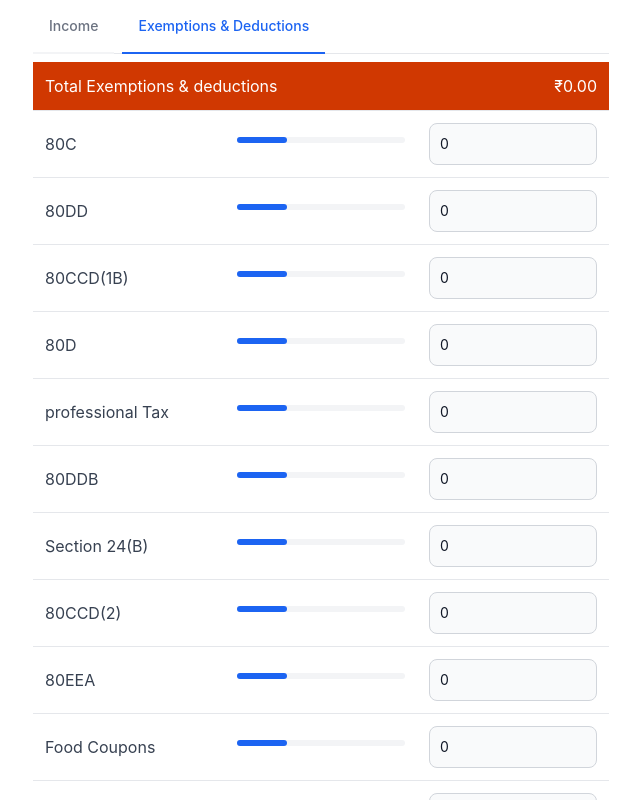
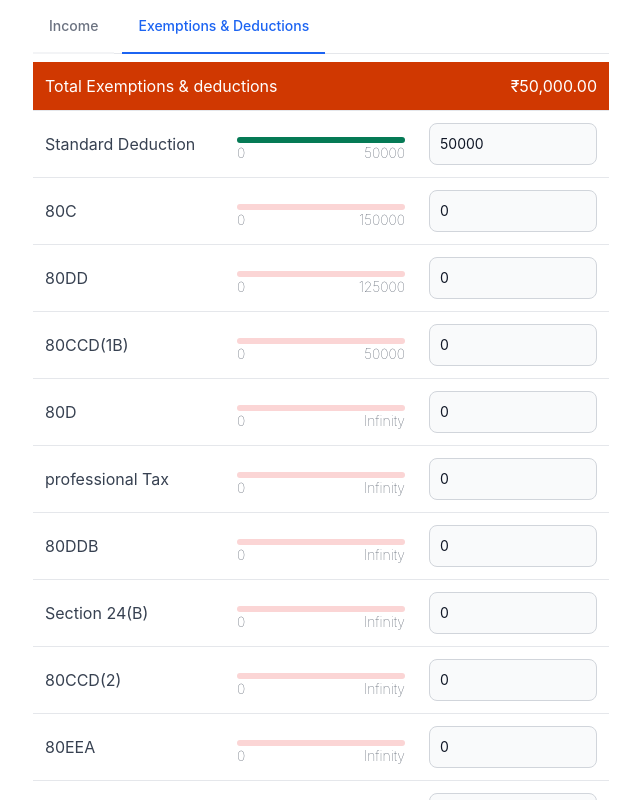
Before and after one commit to jayakrishnancn/easytax, a React (Create React App) app: page / in a window 1280 px wide. Both pictures are taken after a click on the tab "Exemptions & Deductions". Shown: the top 800 px of the page, without its empty margins (319-959 px from the left). Built offline with nearby package versions, Linux system fonts and the light colour scheme.

Commit message:
added SD and intial sort of exemptions tab

```diff
--- a/src/components/Input/index.tsx
+++ b/src/components/Input/index.tsx
@@ -3,10 +3,17 @@ interface Props {
   value: number | string;
   min?: number;
   max?: number;
+  disabled?: boolean;
 }
 
 function Input(props: Props) {
-  const { onChange = () => {}, min = 0, max = Infinity, ...rest } = props;
+  const {
+    onChange = () => {},
+    min = 0,
+    max = Infinity,
+    disabled = false,
+    ...rest
+  } = props;
 
   const validField = (value: number) => {
     if (isNaN(value)) {
@@ -24,6 +31,7 @@ function Input(props: Props) {
       autoComplete="off"
       className="bg-gray-50 border border-gray-300 text-gray-900 text-sm rounded-lg focus:ring-blue-500 focus:border-blue-500 block w-full p-2.5 dark:bg-gray-700 dark:border-gray-600 dark:placeholder-gray-400 dark:text-white dark:focus:ring-blue-500 dark:focus:border-blue-500 "
       placeholder="0"
+      disabled={disabled}
       {...rest}
       onChange={(e) => {
         const value = Number(e.target.value);
--- a/src/components/Progressbar/index.tsx
+++ b/src/components/Progressbar/index.tsx
@@ -18,19 +18,23 @@ function ProgressBar(props: Props) {
     colorClass = "bg-red-600";
   }
   let trackColor = "bg-red-200";
-  if (current != 0) {
+  if (current !== 0) {
     trackColor = "bg-gray-100";
   }
   return (
-    <div
-      className={
-        "w-full mt-2 rounded-full h-1.5 mb-4 dark:bg-gray-700 " + trackColor
-      }
-    >
-      <div
-        className={"h-1.5 rounded-full dark:bg-gray-300 " + colorClass}
-        style={{ width }}
-      ></div>
+    <div className="w-full mt-2 relative  mb-4">
+      <div className={"rounded-full h-1.5  dark:bg-gray-700 " + trackColor}>
+        <div
+          className={
+            "transition-all h-1.5 rounded-full dark:bg-gray-300 " + colorClass
+          }
+          style={{ width }}
+        ></div>
+      </div>
+      <div className="text-sm absolute w-full font-thin flex justify-between">
+        <span>0</span>
+        <span>{max || Infinity}</span>
+      </div>
     </div>
   );
 }
--- a/src/constants/exemptionFields.ts
+++ b/src/constants/exemptionFields.ts
@@ -1,16 +1,17 @@
 import { ExemptionFieldsEnum } from "../enum/exemptionFields";
 import { Exemption } from "./../type/exemptions";
 export const STANDARD_DEDUCTION = {
-  title: "Standard Deduction",
+  title: ExemptionFieldsEnum["Standard Deduction"],
   min: 50_000,
   max: 50_000,
   isDisabled: true,
   value: 50_000,
 };
 
-export const HRA = { title: "HRA" };
+export const HRA = { title: ExemptionFieldsEnum["HRA"] };
 
 export const EXEMPTIONS: Exemption[] = [
+  STANDARD_DEDUCTION,
   {
     title: ExemptionFieldsEnum["80C"],
     details: "LIC,PPF,EPF,NPS",
--- a/src/enum/exemptionFields.ts
+++ b/src/enum/exemptionFields.ts
@@ -1,4 +1,6 @@
 export enum ExemptionFieldsEnum {
+  "Standard Deduction" = "Standard Deduction",
+  "HRA" = "HRA",
   "80C" = "80C",
   "80DD" = "80DD",
   "80CCD_1B_" = "80CCD(1B)",
--- a/src/screen/Exemptions.tsx
+++ b/src/screen/Exemptions.tsx
@@ -1,4 +1,4 @@
-import { useMemo } from "react";
+import { useEffect, useMemo, useState } from "react";
 import { useDispatch, useSelector } from "react-redux";
 import Input from "../components/Input";
 import ProgressBar from "../components/Progressbar";
@@ -10,6 +10,7 @@ import { currencyFormat } from "../util/currencyFormat";
 import { calculateTotalExemptions } from "../util/exemptionUtils";
 
 function ExemptionsTab() {
+  const [intiallySorted, setIntiallySorted] = useState(false);
   const exemptions = useSelector((state: RootState) => state.exemptions);
   const dispatch = useDispatch();
   const getFieldValue = (field: ExemptionFieldsEnum) => {
@@ -31,6 +32,17 @@ function ExemptionsTab() {
     [exemptions]
   );
 
+  useEffect(() => {
+    if (!intiallySorted) {
+      EXEMPTIONS.sort((a, b) => {
+        let bvalue = Number(exemptions[b.title]) || 0;
+        let aValue = Number(exemptions[a.title]) || 0;
+        return bvalue - aValue;
+      });
+      setIntiallySorted(true);
+    }
+  }, [exemptions, intiallySorted]);
+
   return (
     <table className="income-table w-full table-fixed text-left">
       <thead>
@@ -40,14 +52,15 @@ function ExemptionsTab() {
         </tr>
       </thead>
       <tbody>
-        {EXEMPTIONS.map(({ title, value }) => (
+        {EXEMPTIONS.map(({ title, value, max = Infinity, isDisabled }) => (
           <tr key={title}>
             <td>{title}</td>
             <td>
-              <ProgressBar current={30} max={100} />
+              <ProgressBar current={value ?? exemptions[title]} max={max} />
             </td>
             <td>
               <Input
+                disabled={isDisabled}
                 value={value ?? getFieldValue(title)}
                 onChange={(value) => {
                   changeField(title, value);
--- a/src/services/exemptions.ts
+++ b/src/services/exemptions.ts
@@ -18,6 +18,8 @@ export const initialDefaultState = {
   [ExemptionFieldsEnum["80GGA"]]: 0,
   [ExemptionFieldsEnum["80GGC"]]: 0,
   [ExemptionFieldsEnum["Other_Exemptions"]]: 0,
+  [ExemptionFieldsEnum["Standard Deduction"]]: 50_000,
+  [ExemptionFieldsEnum["HRA"]]: 0,
 };
 
 enum STORE_KEYS {
```
